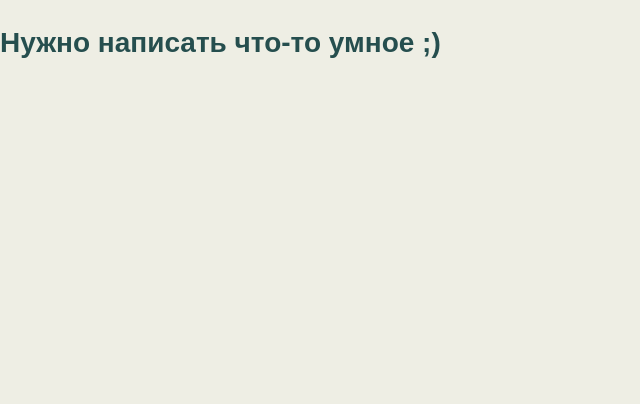
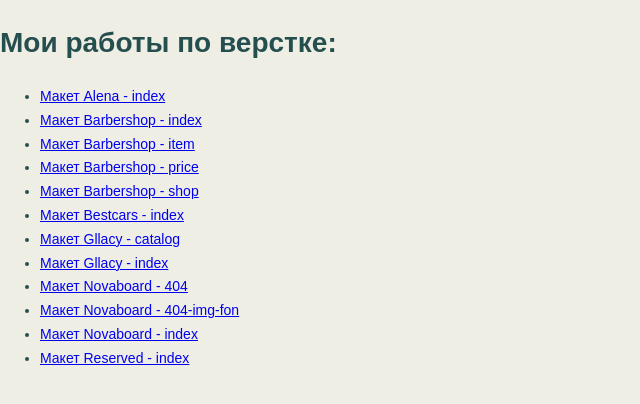
Before and after one commit to dimmua2016/dimmua2016.github.io, a plain HTML site: page index.html in a window 1280 px wide. Shown: the whole page, without its empty margins (0-640 px from the left). Drawn offline with Linux system fonts and the light colour scheme.

Commit message:
Update index.html

```diff
--- a/index.html
+++ b/index.html
@@ -17,7 +17,21 @@
 </head>
 
 <body>
- <h1>Нужно написать что-то умное ;)</h1>
+  <h1>Мои работы по верстке:</h1>
+  <ul>
+    <li><a href="layouts\alena\index.html">Макет Alena - index</a></li>
+    <li><a href="layouts\barbershop\index.html">Макет Barbershop - index</a></li>
+    <li><a href="layouts\barbershop\item.html">Макет Barbershop - item</a></li>
+    <li><a href="layouts\barbershop\price.html">Макет Barbershop - price</a></li>
+    <li><a href="layouts\barbershop\shop.html">Макет Barbershop - shop</a></li>
+    <li><a href="layouts\bestcars\index.html">Макет Bestcars - index</a></li>
+    <li><a href="layouts\gllacy\catalog.html">Макет Gllacy - catalog</a></li>
+    <li><a href="layouts\gllacy\index.html">Макет Gllacy - index</a></li>
+    <li><a href="layouts\novaboard\404.html">Макет Novaboard - 404</a></li>
+    <li><a href="layouts\novaboard\404-img-fon.html">Макет Novaboard - 404-img-fon</a></li>
+    <li><a href="layouts\novaboard\index.html">Макет Novaboard - index</a></li>
+    <li><a href="layouts\reserved\index.html">Макет Reserved - index</a></li>
+  </ul>
 </body>
 
 </html>
```
